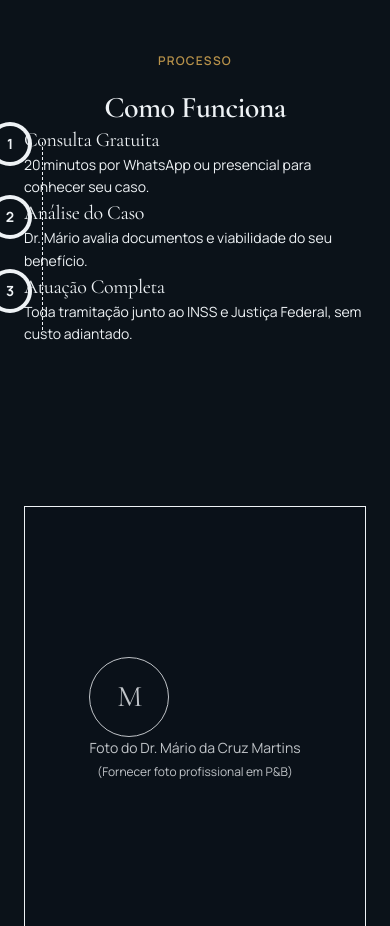
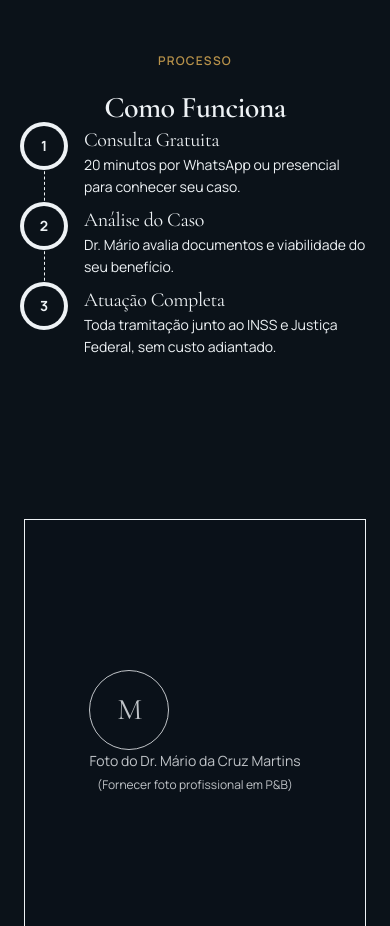
Before and after one commit to VoidPep/lp-mario-martins, a Next.js app: page / in a window 390 px wide. Shown: the part 2500-3426 px from the top of the page. Built offline with nearby package versions, Linux system fonts and the light colour scheme.

Commit message:
fix: HowItWorkSection X spacing in mobile

```diff
--- a/components/HowItWorksSection.tsx
+++ b/components/HowItWorksSection.tsx
@@ -71,23 +71,29 @@ export function HowItWorksSection() {
         </div>
 
         {/* Mobile: vertical timeline */}
-        <div className="lg:hidden relative pl-8">
-          <div className="absolute left-[1.125rem] top-4 bottom-4 w-px border-l border-dashed border-accent-primary/40" />
-
-          <div className="space-y-10">
-            {steps.map((step) => (
+        <div className="lg:hidden">
+          <div className="space-y-0">
+            {steps.map((step, index) => (
               <motion.div
                 key={step.number}
-                className="relative"
+                className="flex gap-5 sm:gap-6"
                 initial={{ opacity: 0, x: -16 }}
                 whileInView={{ opacity: 1, x: 0 }}
                 transition={{ duration: 0.5, delay: step.number * 0.1 }}
                 viewport={{ once: true, margin: "-10%" }}
               >
-                <div className="absolute -left-8 top-0 w-9 h-9 rounded-full bg-accent-primary text-text-on-accent flex items-center justify-center font-body text-sm font-bold ring-4 ring-surface-section-alt">
-                  {step.number}
+                <div className="flex flex-col items-center flex-shrink-0">
+                  <div className="w-10 h-10 rounded-full bg-accent-primary text-text-on-accent flex items-center justify-center font-body text-sm font-bold ring-4 ring-surface-section-alt">
+                    {step.number}
+                  </div>
+                  {index < steps.length - 1 && (
+                    <div
+                      className="w-px flex-1 min-h-10 my-2 border-l border-dashed border-accent-primary/40"
+                      aria-hidden="true"
+                    />
+                  )}
                 </div>
-                <div className="pl-4">
+                <div className={index < steps.length - 1 ? "pb-10" : "pb-0"}>
                   <h3 className="font-display text-xl font-medium text-text-primary mb-2">
                     {step.title}
                   </h3>
```
